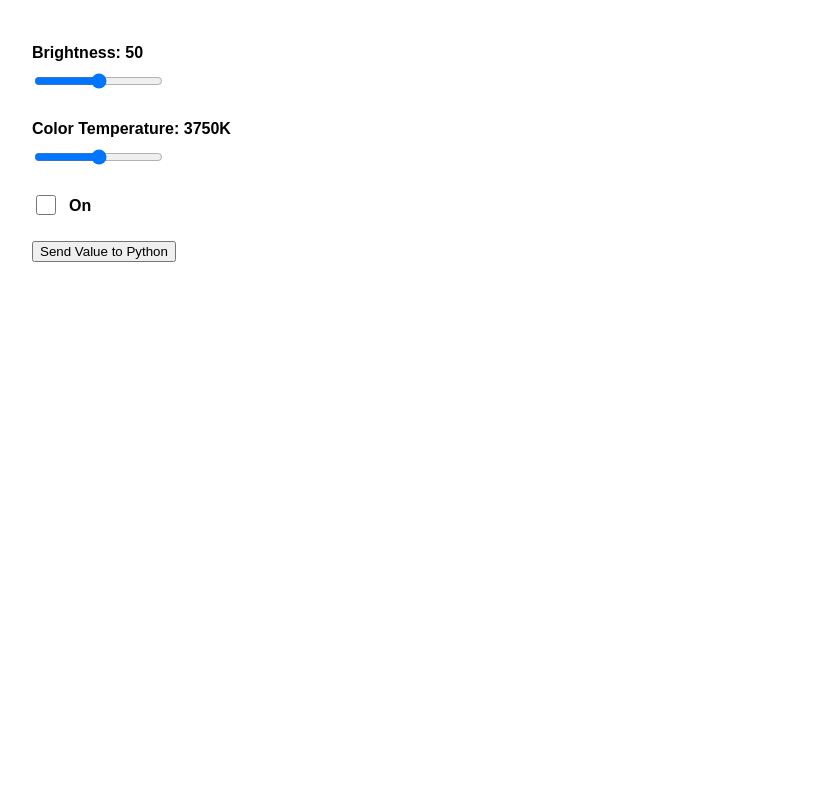
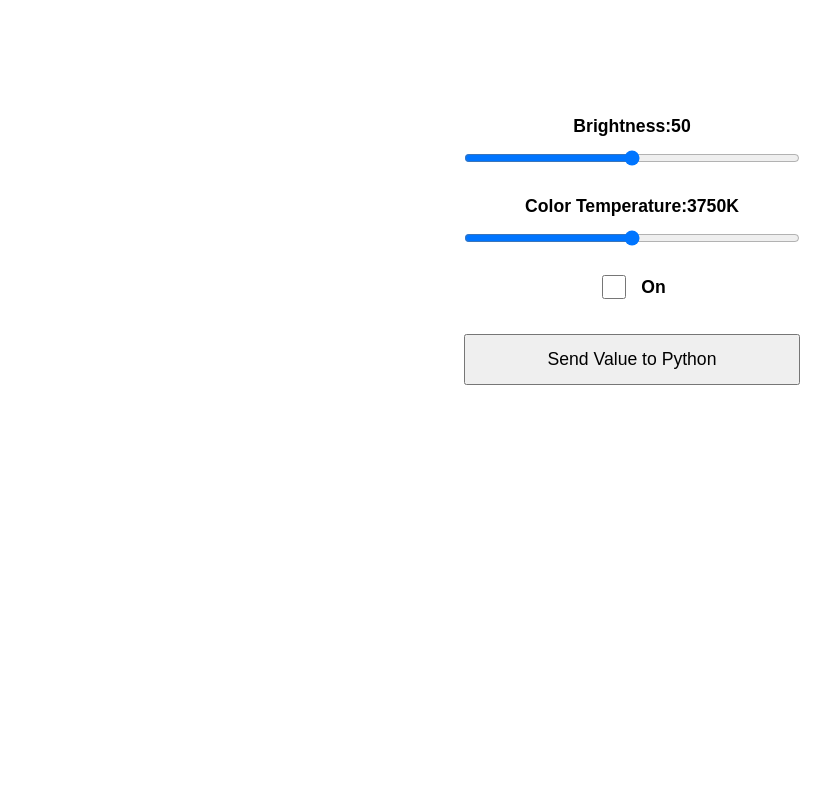
Before and after one commit to g-b-f/smart_home, a Flask app: page / in a window 1280 px wide. Shown: the whole page, without its empty margins (8-839 px from the left). Run offline with Flask 3, Linux system fonts and the light colour scheme; parts of the project's set-up code (start-up, migrations or seed data) failed here and were passed over.

Commit message:
update css

```diff
--- a/templates/index.html
+++ b/templates/index.html
@@ -4,12 +4,70 @@
     <meta charset="UTF-8">
     <title>Flask Slider JSON Demo</title>
     <style>
-        body { font-family: Arial, sans-serif; margin: 40px; line-height: 1.6; }
-        .container { max-width: 400px; }
-        .control-group { margin-bottom: 20px; }
-        label { display: block; margin-bottom: 5px; font-weight: bold; }
-        .toggle { display: flex; align-items: center; gap: 10px; cursor: pointer; }
-        .toggle input { width: 20px; height: 20px; cursor: pointer; }
+        body {
+            font-family: Arial, sans-serif;
+            margin: 0;
+            min-height: 100vh;
+            display: flex;
+            justify-content: center;
+            align-items: flex-start;
+            padding-top: 10vh;
+            box-sizing: border-box;
+            line-height: 1.6;
+        }
+        .container {
+            width: min(90vw, 25rem);
+            display: flex;
+            flex-direction: column;
+            align-items: center;
+            padding: clamp(1rem, 3vw, 2rem);
+            box-sizing: border-box;
+        }
+        .control-group {
+            margin-bottom: clamp(1rem, 3vh, 1.5rem);
+            width: 100%;
+            display: flex;
+            flex-direction: column;
+            align-items: center;
+        }
+        label {
+            display: flex;
+            justify-content: center;
+            margin-bottom: 0.5rem;
+            font-weight: bold;
+            font-size: clamp(0.9rem, 2.5vw, 1.1rem);
+            text-align: center;
+        }
+        .toggle {
+            display: flex;
+            align-items: center;
+            justify-content: center;
+            gap: 0.75rem;
+            cursor: pointer;
+            font-size: clamp(0.9rem, 2.5vw, 1.1rem);
+        }
+        .toggle input {
+            width: clamp(1.2rem, 4vw, 1.5rem);
+            height: clamp(1.2rem, 4vw, 1.5rem);
+            cursor: pointer;
+        }
+        input[type="range"] {
+            width: 100%;
+            cursor: pointer;
+        }
+        button {
+            width: 100%;
+            padding: clamp(0.6rem, 2vw, 0.8rem);
+            font-size: clamp(0.9rem, 2.5vw, 1.1rem);
+            cursor: pointer;
+        }
+        #response-text {
+            color: blue;
+            font-weight: bold;
+            margin-top: 1rem;
+            font-size: clamp(0.85rem, 2.2vw, 1rem);
+            text-align: center;
+        }
     </style>
 </head>
 
@@ -34,7 +92,7 @@
 
         <button id="my-button">Send Value to Python</button>
 
-        <p id="response-text" style="color: blue; font-weight: bold; margin-top: 20px;"></p>
+        <p id="response-text"></p>
     </div>
 
     <script>
```
